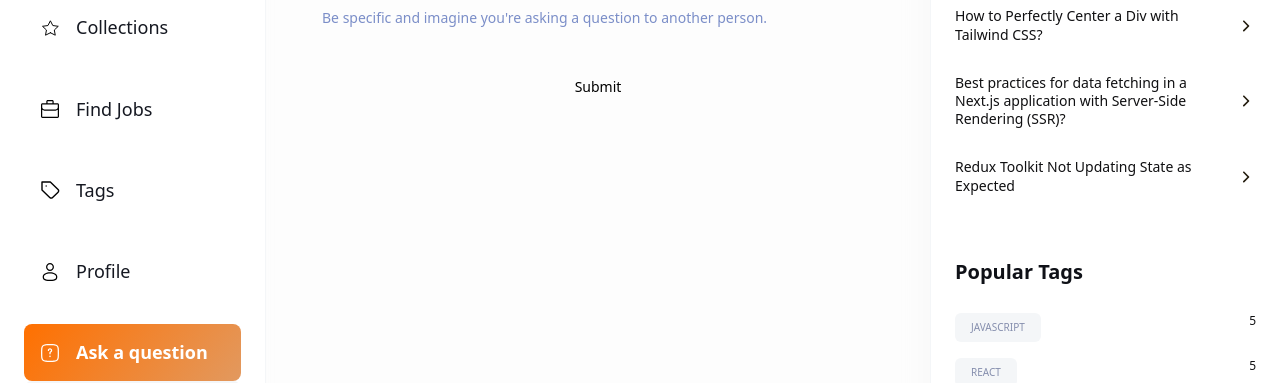
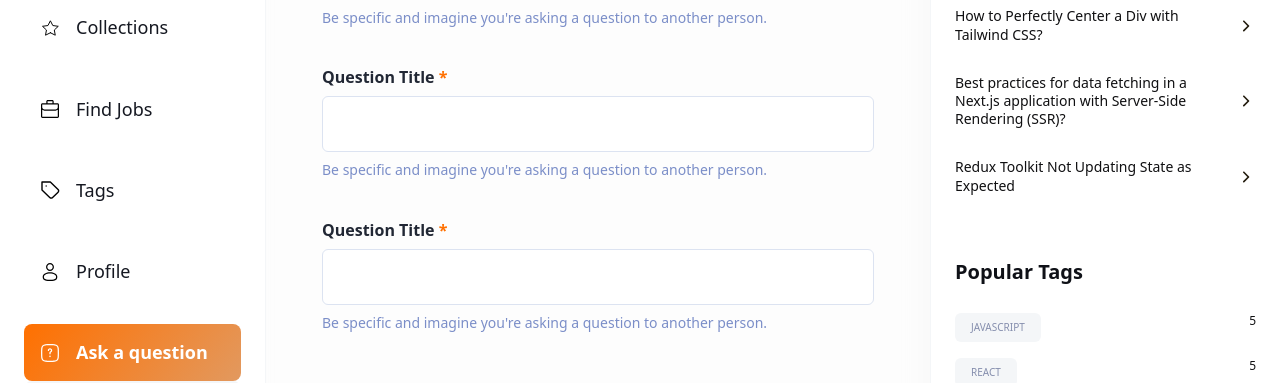
Before and after one commit to aleknovkovski/lrnp-JSM-nextjs13, a Next.js app: page /ask-question in a window 1280 px wide. Shown: the part 307-690 px from the top of the page. Built offline with nearby package versions, Linux system fonts and the light colour scheme; no server answers.

Commit message:
Clone first FormField twice, will modify for other inputs

```diff
--- a/components/shared/forms/Question.tsx
+++ b/components/shared/forms/Question.tsx
@@ -56,6 +56,46 @@ export default function Question() {
                         </FormItem>
                     )}
                 />
+
+                <FormField
+                    control={form.control}
+                    name="title"
+                    render={({field}) => (
+                        <FormItem className="flex w-full flex-col">
+                            <FormLabel className="paragraph-semibold text-dark400_light800">Question Title <span className="text-primary-500">*</span></FormLabel>
+                            <FormControl className="mt-3.5">
+                                <Input
+                                    className="no-focus paragraph-regular background-light900_dark300 light-border-2 text-dark300_light700 min-h-[56px] border"
+                                    {...field}
+                                />
+                            </FormControl>
+                            <FormDescription className="body-regular mt-2.5 text-light-500">
+                                Be specific and imagine you&apos;re asking a question to another person.
+                            </FormDescription>
+                            <FormMessage className="text-red-500" />
+                        </FormItem>
+                    )}
+                />
+
+                <FormField
+                    control={form.control}
+                    name="title"
+                    render={({field}) => (
+                        <FormItem className="flex w-full flex-col">
+                            <FormLabel className="paragraph-semibold text-dark400_light800">Question Title <span className="text-primary-500">*</span></FormLabel>
+                            <FormControl className="mt-3.5">
+                                <Input
+                                    className="no-focus paragraph-regular background-light900_dark300 light-border-2 text-dark300_light700 min-h-[56px] border"
+                                    {...field}
+                                />
+                            </FormControl>
+                            <FormDescription className="body-regular mt-2.5 text-light-500">
+                                Be specific and imagine you&apos;re asking a question to another person.
+                            </FormDescription>
+                            <FormMessage className="text-red-500" />
+                        </FormItem>
+                    )}
+                />
                 <Button type="submit">Submit</Button>
             </form>
         </Form>
```
